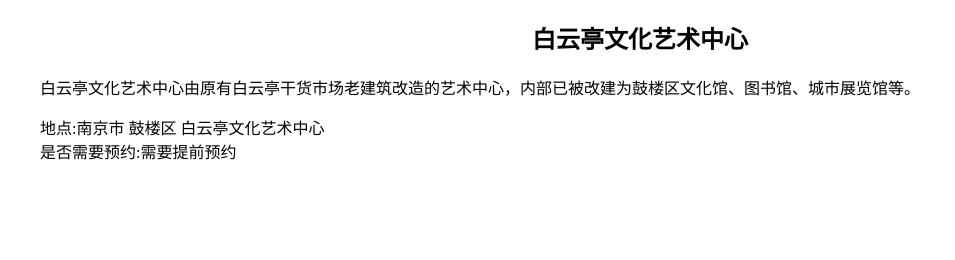
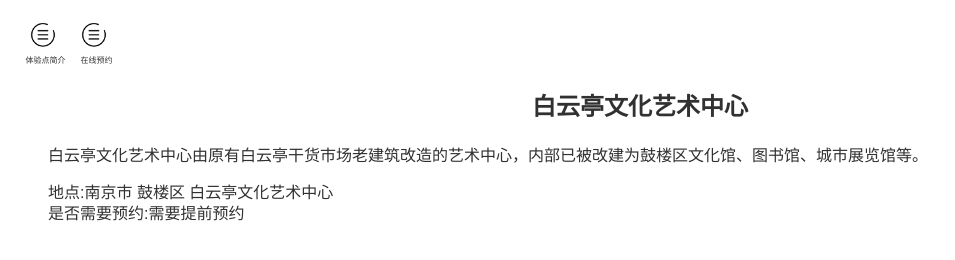
Before and after one commit to gzy1991/wenlian_jiuhuo, a plain HTML site: page ExperiencePoint/ExperiencePointIntro.html in a window 1280 px wide. Shown: the whole page, without its empty margins (0-955 px from the left). Drawn offline with Linux system fonts and the light colour scheme.

Commit message:
[修改] 简介

```diff
--- /dev/null
+++ b/ExperiencePoint/ExperiencePointIntro.css
@@ -0,0 +1,45 @@
+@charset "utf-8";
+/* CSS Document */
+*{
+    padding: 0;
+    margin: 0;
+}
+html,body{
+    width:100%;
+    height: 100%;
+}
+body {
+    font-size:1em;
+    font-family:Arial,"微软雅黑",sans-serif;
+    line-height:1.3;
+    color:#313131;
+    background:#fff;
+}
+table {
+    margin: 1em;
+}
+td {
+    text-align:center;
+    font-size:0.5em;
+    padding-left: 1em;
+}
+#title {
+    text-align:center;
+    margin: 1em;
+    font-size: 1.5em;
+    font-weight: bold;
+}
+#content {
+    margin: 1em;
+}
+#content p {
+    text-indent:2em;
+}
+#address {
+    margin: 1em 1em 0em 1em;
+    text-indent:2em;
+}
+#isAppointment {
+    margin: 0em 1em 0em 1em;
+    text-indent:2em;
+}
--- a/ExperiencePoint/ExperiencePointIntro.html
+++ b/ExperiencePoint/ExperiencePointIntro.html
@@ -1,44 +1,35 @@
 <!DOCTYPE html>
 <html lang="en">
 <head>
+    <title>创作体验点-简介</title>
     <meta charset="UTF-8">
     <meta name="viewport" content="width=320,maximum-scale=1.3,user-scalable=no">
+    <meta name="format-detection" content="telephone=no,email=no,adress=no">
+    <script src="../common/js/jquery-3.1.1.min.js"></script>
+    <script src = "./experiencePointIntro.js"></script>
+    <link rel="stylesheet" href="./ExperiencePointIntro.css"/>
 
-    <title>创作体验点-简介</title>
 </head>
 
-<script src="../common/js/jquery-3.1.1.min.js"></script>
-<script src = "./experiencePointIntro.js"></script>
 
-<style>
-    #title {
-        text-align:center;
-        width: 100%;
-    }
-    #content {
-        width: 100%;
-    }
-    #content p {
-        text-indent:2em;
-    }
-    #address {
-        width: 100%;
-        text-indent:2em;
-    }
-    #isAppointment {
-        width: 100%;
-        text-indent:2em;
-    }
-</style>
+
 
 <body>
     <div>
-
-
+        <table   border="0" cellspacing="0" cellpadding="0">
+            <tr>
+                <td ><img src="img/icon.png"  /> </td>
+                <td ><img src="img/icon.png"  /></td>
+            </tr>
+            <tr>
+                <td > 体验点简介</td>
+                <td > 在线预约</td>
+            </tr>
+        </table>
     </div>
 
     <div>
-        <h2 id="title" >白云亭文化艺术中心</h2>
+        <div id="title" >白云亭文化艺术中心</div>
         <div id = "content" >
         <p>白云亭文化艺术中心由原有白云亭干货市场老建筑改造的艺术中心，内部已被改建为鼓楼区文化馆、图书馆、城市展览馆等。  </p>
 
```
Also changed, not shown: ExperiencePoint/img/icon.png (added).
